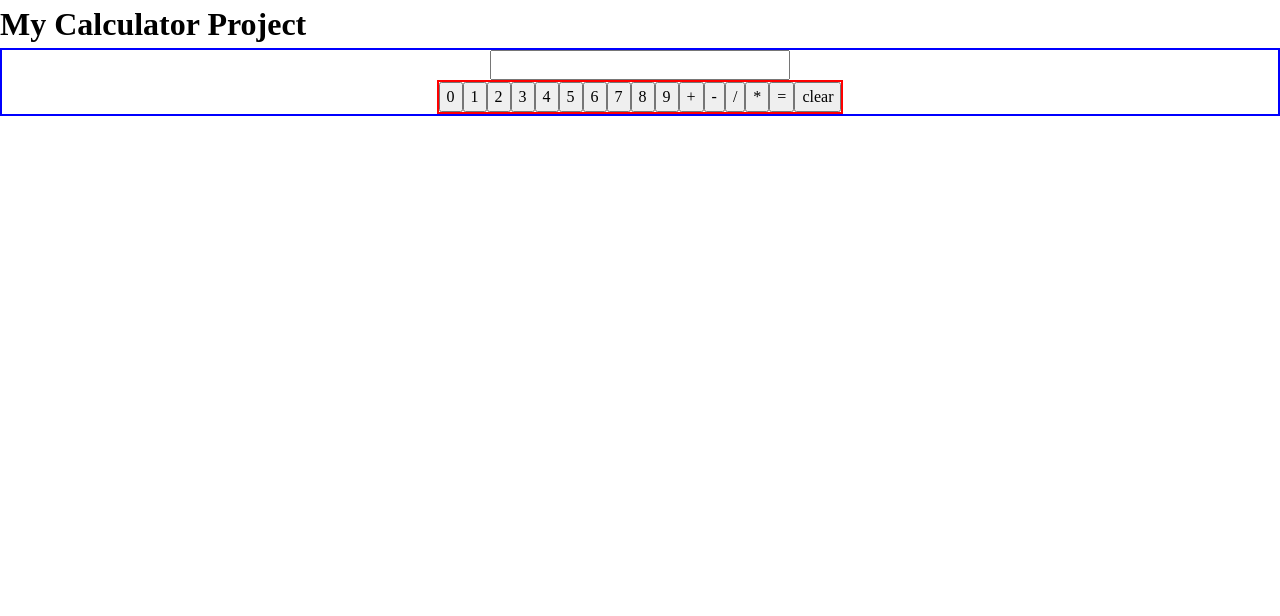
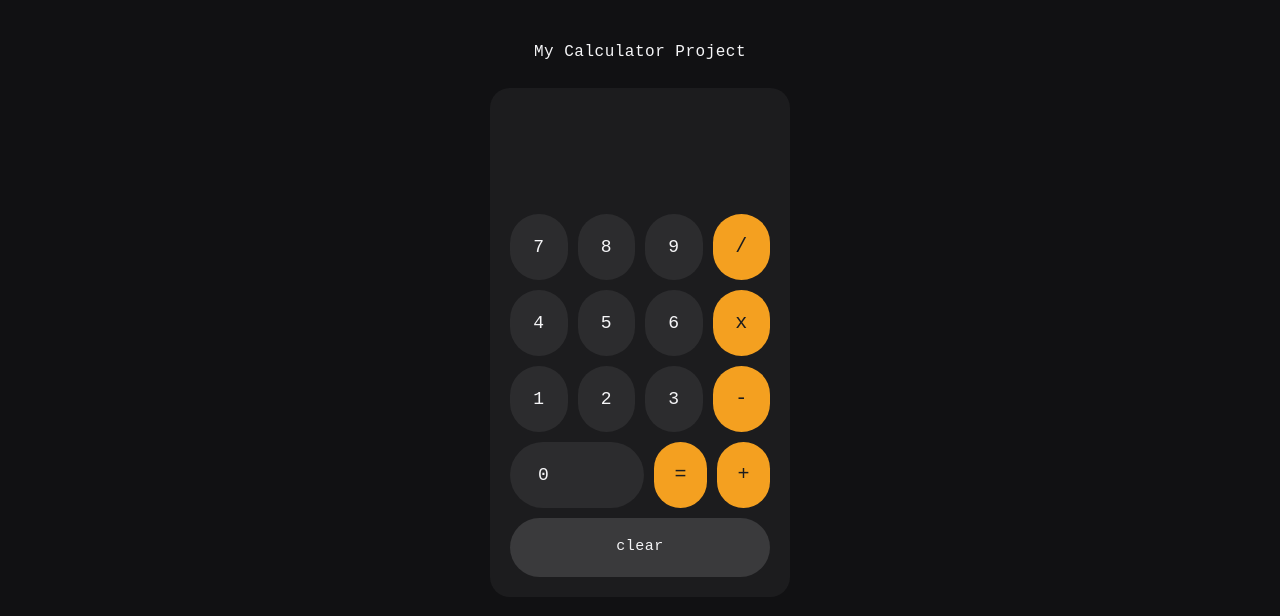
Before and after one commit to stefanintech/calculator, a plain HTML site: page index.html in a window 1280 px wide. Drawn offline with Linux system fonts and the light colour scheme.

Commit message:
calculator styling complete

```diff
--- a/index.html
+++ b/index.html
@@ -14,22 +14,37 @@
         <input type="text" name="text" id="text" value="">
 
         <div class="buttons">
-            <button type="button">0</button>
-            <button type="button">1</button>
-            <button type="button">2</button>
-            <button type="button">3</button>
-            <button type="button">4</button>
-            <button type="button">5</button>
-            <button type="button">6</button>
-            <button type="button">7</button>
-            <button type="button">8</button>
-            <button type="button">9</button>
-            <button type="button">+</button>
-            <button type="button">-</button>
-            <button type="button">/</button>
-            <button type="button">*</button>
-            <button type="button">=</button>
-            <button type="button">clear</button>
+        <!-- Row 1 -->
+            <div class="row">
+                <button type="button">7</button>
+                <button type="button">8</button>
+                <button type="button">9</button>
+                <button type="button" class="operator">/</button>
+            </div>
+            <!-- Row 2 -->
+            <div class="row">
+                <button type="button">4</button>
+                <button type="button">5</button>
+                <button type="button">6</button>
+                <button type="button" class="operator">x</button>
+            </div>
+            <!-- Row 3 -->
+            <div class="row">
+                <button type="button">1</button>
+                <button type="button">2</button>
+                <button type="button">3</button>
+                <button type="button" class="operator">-</button>
+            </div>
+            <!-- Row 4 -->
+            <div class="row">
+                <button type="button" class="zero">0</button>
+                <button type="button" class="operator">=</button>
+                <button type="button" class="operator">+</button>
+            </div>
+            <!-- Row 5 -->
+            <div class="row">
+                <button type="button" class="clear">clear</button>
+            </div>
         </div>
     </div>
 
--- a/script.js
+++ b/script.js
@@ -44,9 +44,15 @@ btn.addEventListener("click", function (e) {
             updateFirstNumber(firstNumber)
         }
     } else if (e.target.textContent == "+" || e.target.textContent == "-" || e.target.textContent == "*" || e.target.textContent == "/") {
-        operator = e.target.textContent
+        if (firstNumber !== "" && secondNumber !== "") {
+            firstNumber = Number(firstNumber)
+            secondNumber = Number(secondNumber)
+            firstNumber = operate(checkOperator(operator), firstNumber, secondNumber)
+            secondNumber = ""
+        }
+        if (firstNumber !== "") operator = e.target.textContent
         clearValue()
-    } else if (e.target.textContent == "=" && firstNumber !== null && operator !== null && secondNumber !== null) {
+    } else if (e.target.textContent == "=" && firstNumber !== "" && operator !== undefined && secondNumber !== "") {
         if (operator == "/" && secondNumber == 0){
             clearValue()
             firstNumber = ""
@@ -96,5 +102,13 @@ function updateSecondNumber(number){
 
 function showFinalValue(number) {
     const text = document.querySelector("#text")
-    text.value = number
+    text.value = checkWholeNumber(number)
 }
+
+function checkWholeNumber(n) {
+    if (Number.isInteger(n)){
+        return n
+    } else{
+        return n.toFixed(2)
+    }
+}
--- a/style.css
+++ b/style.css
@@ -16,10 +16,14 @@
 }
 
 body {
-  /* 4. Increase line-height */
   line-height: 1.5;
-  /* 5. Improve text rendering */
   -webkit-font-smoothing: antialiased;
+  background: #111113;
+  display: flex;
+  flex-direction: column;
+  align-items: center;
+  padding: 40px 20px;
+  font-family: 'SF Mono', 'Fira Mono', monospace;
 }
 
 /* 6. Improve media defaults */
@@ -55,18 +59,84 @@ h1, h2, h3, h4, h5, h6 {
 
 .calculator {
     display: flex;
-    border: 2px solid blue;
     flex-direction: column;
-    justify-content: center;
-    align-items: center;
+    background: #1c1c1e;
+    border-radius: 20px;
+    padding: 24px 20px 20px;
+    width: 300px;
+    border: none;
+    align-items: stretch;
+}
+
+/* .buttons {
+    display: flex;
+    border: 2px red solid;
+} */
+
+#text {
+    background: transparent;
+    border: none;
+    outline: none;
+    color: #f5f5f7;
+    font-size: 52px;
+    font-weight: 300;
+    text-align: right;
+    width: 100%;
+    letter-spacing: -1px;
+    padding: 8px 8px 16px;
+    caret-color: #f4a020;
+    min-height: 100px;
 }
 
 .buttons {
-    display: flex;
-    border: 2px red solid;
+  display: flex;
+  flex-direction: column;
+  gap: 10px;
+  border: none;
 }
 
-#text {
-    width: 300px;
-    text-align: center;
+.row {
+  display: flex;
+  flex-direction: row;
+  gap: 10px;
 }
+
+.buttons button {
+  flex: 1;
+  padding: 18px 0;
+  border: none;
+  border-radius: 50px;
+  font-family: 'SF Mono', 'Fira Mono', monospace;
+  font-size: 18px;
+  color: #f5f5f7;
+  background: #2c2c2e;
+  cursor: pointer;
+}
+
+.buttons button.operator {
+  background: #f4a020;
+  color: #1c1c1e;
+  font-size: 20px;
+  font-weight: 500;
+}
+
+.buttons button.clear {
+  background: #3a3a3c;
+  font-size: 15px;
+  letter-spacing: 0.5px;
+}
+
+.buttons button.zero {
+  flex: 2;
+  text-align: left;
+  padding-left: 28px;
+  justify-content: flex-start;
+}
+
+h1 {
+  color: #f5f5f7;
+  font-size: 16px;
+  font-weight: 400;
+  margin-bottom: 24px;
+  letter-spacing: 0.5px;
+}
```
